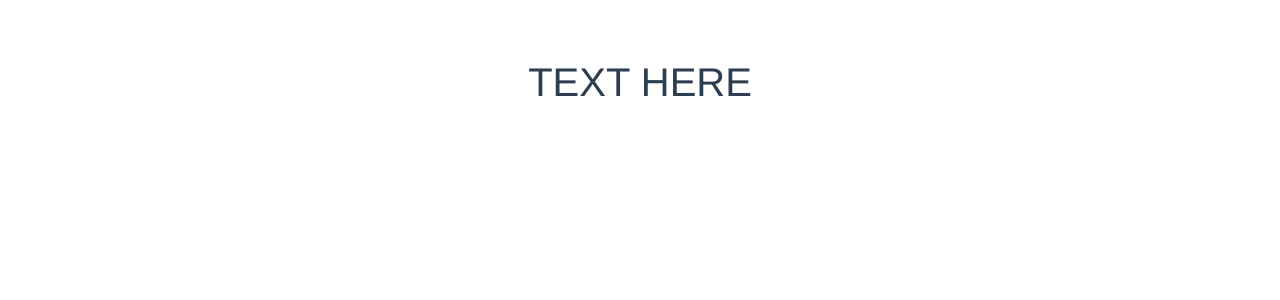
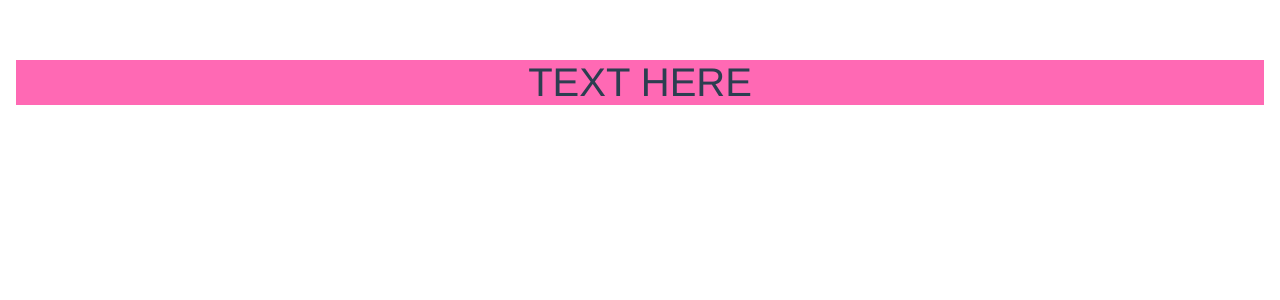
Before and after one commit to timfeskens/portfolio, a Vue app: page / in a window 1280 px wide. Shown: the top 300 px of the page. Built offline with nearby package versions, Linux system fonts and the light colour scheme.

Commit message:
added styling loader

```diff
--- a/package.json
+++ b/package.json
@@ -13,6 +13,8 @@
     "build": "node build/build.js"
   },
   "dependencies": {
+    "node-sass": "^4.7.2",
+    "sass-loader": "^6.0.6",
     "vue": "^2.5.2",
     "vue-router": "^3.0.1"
   },
--- a/src/components/Main.vue
+++ b/src/components/Main.vue
@@ -1,5 +1,10 @@
 <template>
-<div class="body">
-    TEXT HERE
-</div>
+    <body>
+        TEXT HERE
+    </body>
 </template>
+<style lang="scss" scoped>
+    body {
+        background-color: hotpink;
+}
+</style>
```
Also changed, not shown: 1 other file (tests, documents, lock files or other folders).
